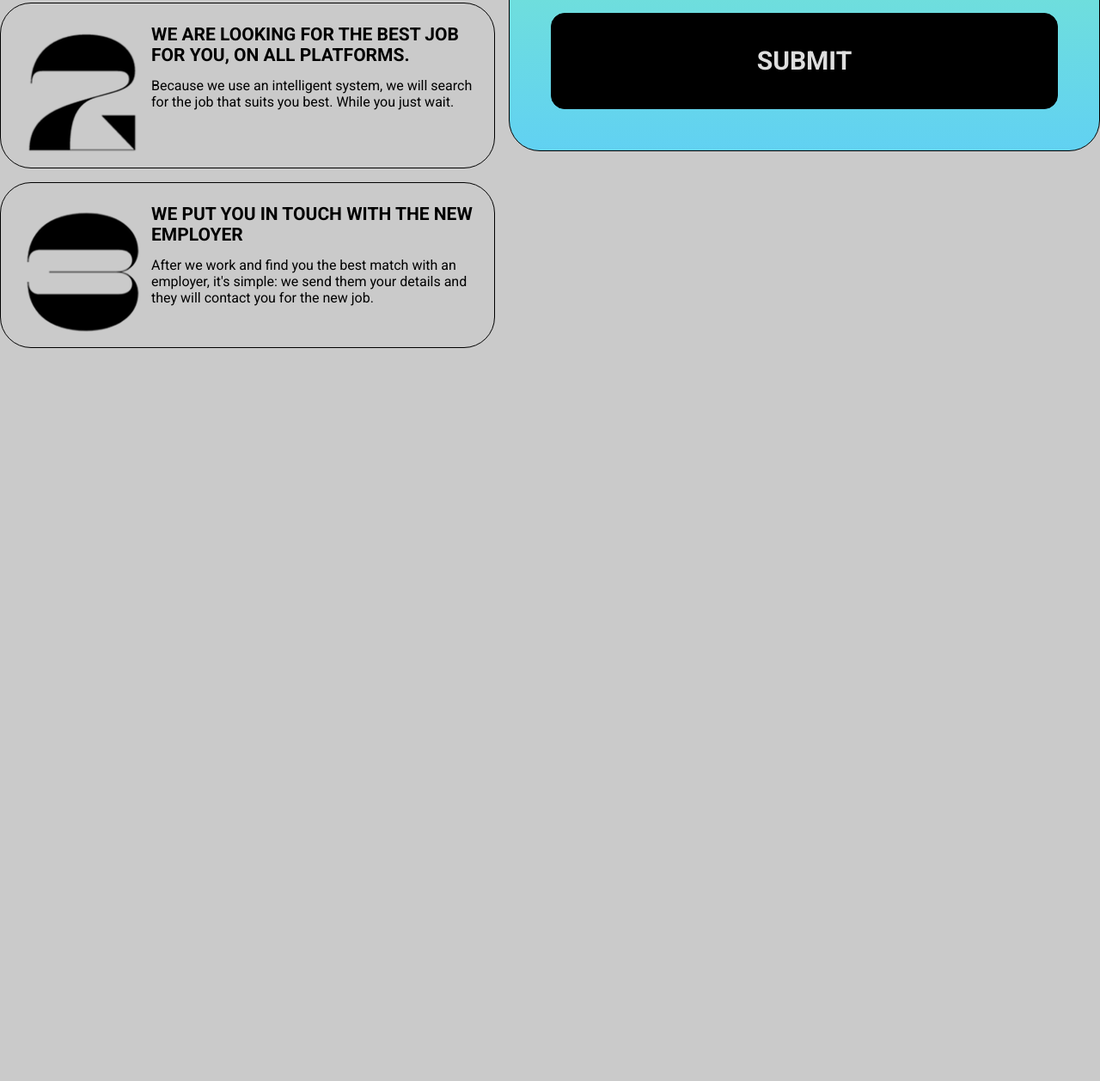
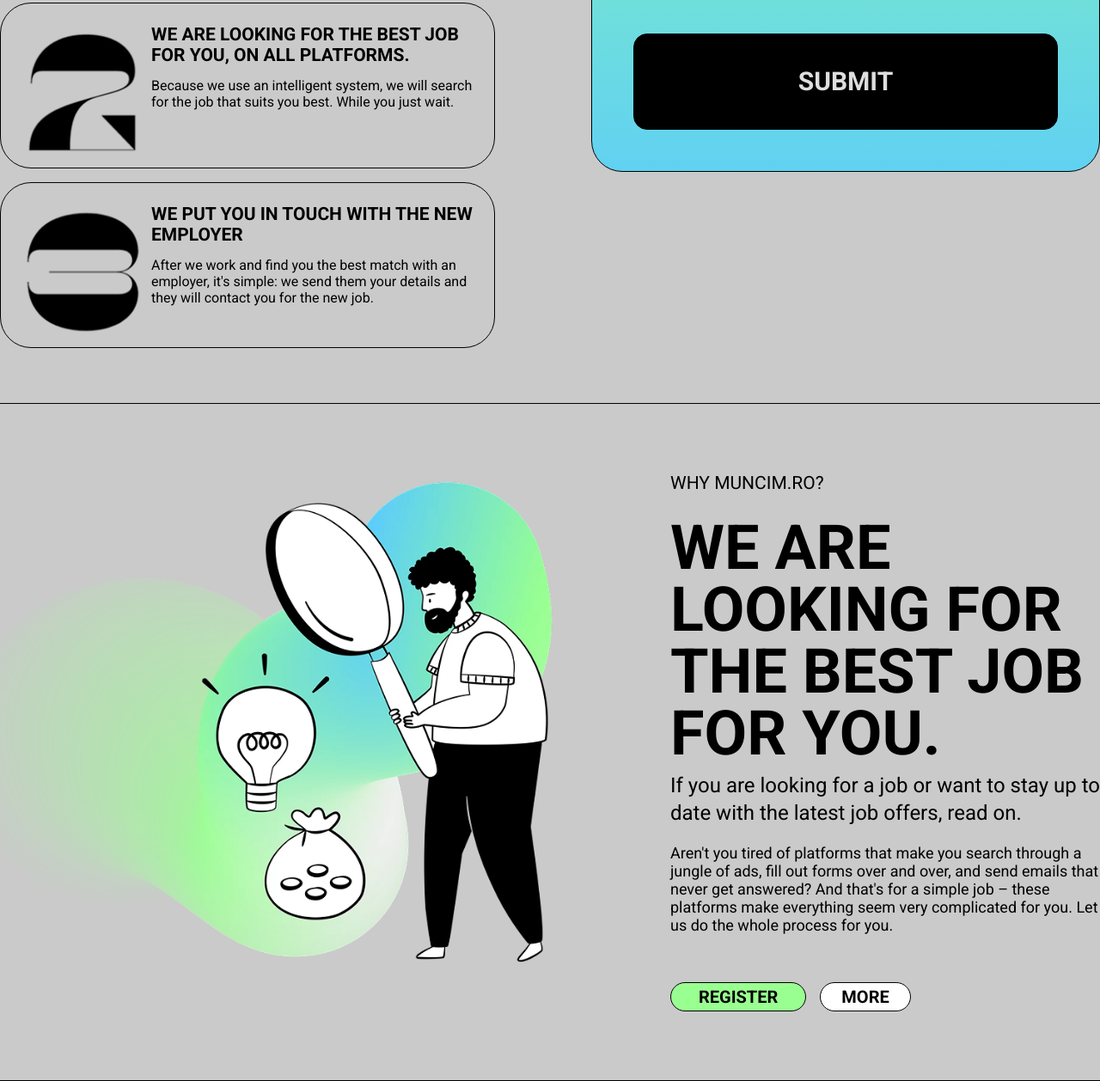
Before and after one commit to stoqztw/layout-training, a website built with Vite: page muncim.ro/index.html in a window 1280 px wide. Shown: the part 1559-2817 px from the top of the page at 86% size. Before the commit the page ends 1964 px from the top, so only its background shows below. Built offline with nearby package versions, Linux system fonts and the light colour scheme.

Commit message:
new section, advantages

```diff
--- a/muncim.ro/index.html
+++ b/muncim.ro/index.html
@@ -89,19 +89,14 @@
 							<img src="/public/images/promo.png" alt="Job for you" />
 						</div>
 					</div>
+					<hr class="text-black mt-16" />
 				</div>
 			</section>
 
-			<div class="devider pt-16">
-				<div class="container">
-					<hr class="text-black" />
-				</div>
-			</div>
-
 			<section class="application pt-16">
 				<div class="container">
-					<div class="application__wrapper flex justify-between">
-						<div class="application__item">
+					<div class="application__wrapper flex justify-between gap-x-28">
+						<div class="application__item min-w-xl">
 							<h3
 								class="application__subtitle mt-1 text-[21px] font-bold text-black uppercase"
 							>
@@ -187,10 +182,14 @@
 							<form
 								action="#"
 								id="application__form"
-								class="block max-w-[688px] border border-black rounded-[36px] bg-linear-to-t from-[#61D1F2] to-[#99FF91] p-12 "
+								class="block border border-black rounded-[36px] bg-linear-to-t from-[#61D1F2] to-[#99FF91] p-12"
 							>
-								<h2 class="application__form-title text-5xl text-black font-bold uppercase">Submit application now</h2>
-								<p class="application__form-desc mt-1 text-black text-[20px] ">
+								<h2
+									class="application__form-title text-5xl text-black font-bold uppercase"
+								>
+									Submit application now
+								</h2>
+								<p class="application__form-desc mt-1 text-black text-[20px]">
 									Fill in the details correctly and carefully, you don't want to
 									make a mistake and miss a great opportunity. Be careful!
 								</p>
@@ -226,6 +225,49 @@
 							</form>
 						</div>
 					</div>
+					<hr class="text-black mt-16" />
+				</div>
+			</section>
+
+			<section class="advantages pt-20">
+				<div class="container">
+					<div class="advantages__wrapper flex justify-between gap-x-28">
+						<div class="advantages__item">
+							<img src="/public/images/job_search.png" alt="advantages" />
+						</div>
+						<div class="advantages__item text-black">
+							<h2 class="promo__subtitle text-[21px] uppercase">why muncim.ro?</h2>
+							<h1
+								class="promo__title block mt-7 w-[500px] uppercase text-7xl font-bold"
+							>
+								We are looking for the best job for you.
+							</h1>
+							<h2 class="promo__subtitle mt-2 text-2xl max-w-[506px]">
+								If you are looking for a job or want to stay up to date with the
+								latest job offers, read on.
+							</h2>
+							<p class="promo__description block mt-5 max-w-[528px] text-[18px]">
+								Aren't you tired of platforms that make you search through a
+								jungle of ads, fill out forms over and over, and send emails
+								that never get answered? And that's for a simple job – these
+								platforms make everything seem very complicated for you. Let us
+								do the whole process for you.
+							</p>
+							<div class="flex gap-x-4 mt-14">
+								<a
+									href="#"
+									class="promo__btn-act block px-8 py-1 border uppercase rounded-[100px]  text-[20px] font-bold text-center bg-[#99FF91] ease-in-out delay-[50] transition-all hover:bg-black hover:text-white"
+									>register
+								</a>
+								<a
+									href="#"
+									class="promo__btn-act block px-6 py-1 border uppercase rounded-[100px] text-[20px] font-bold text-center bg-white ease-in-out delay-[50] transition-all hover:bg-black hover:text-white"
+									>more
+								</a>
+							</div>
+						</div>
+					</div>
+					<hr class="text-black mt-20">
 				</div>
 			</section>
 		</main>
```
Also changed, not shown: muncim.ro/public/icons/logo_for_bot.jpg (added), 1 other file.
